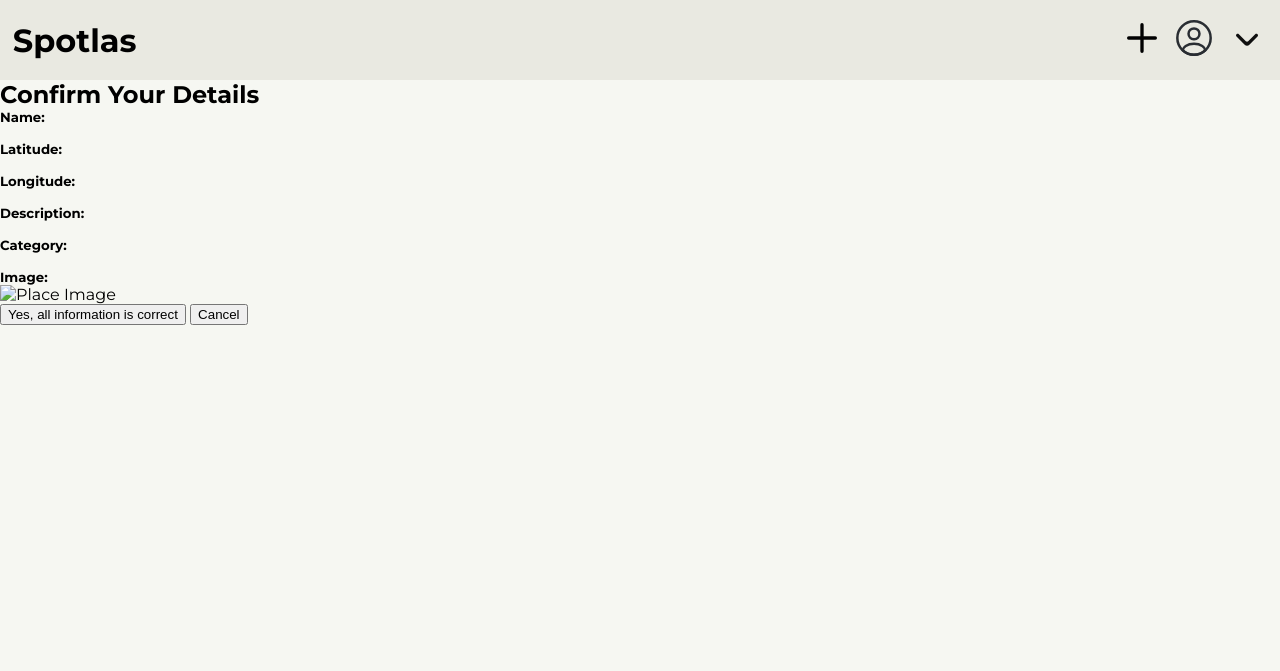
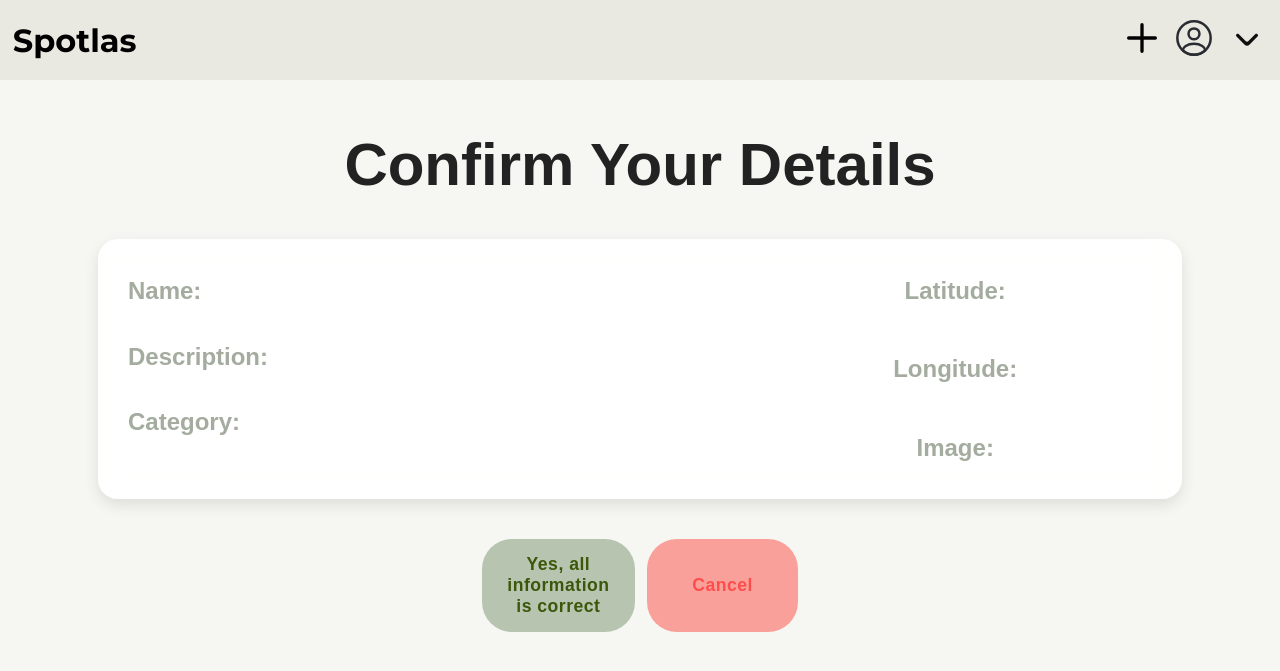
Before and after one commit to Spotlas/Spotlas, a PHP site: page /pages/add_place/finish.html in a window 1280 px wide. Shown: the top 671 px of the page. Run offline with PHP 8.4, Linux system fonts and the light colour scheme.

Commit message:
Add 'Finish' page with confirmation details; implement image preview and session storage for uploaded images

```diff
--- a/project/assets/css/add.css
+++ b/project/assets/css/add.css
@@ -4,7 +4,7 @@ body{
     padding: 0;
    font-family: var(--font-family);
    scroll-behavior: smooth;
-   overflow-y: hidden;
+   overflow-x: hidden;
    background-color: var(--primary-bg-color);
 }
 
@@ -259,3 +259,112 @@ input[type="file"] {
     border-radius: var(--border-radius-m);
     box-shadow: 2px 2px 10px -6px rgba(0,0,0,0.74);
 }
+
+/* ************************************************* Finish ******************************************* */
+/* General styles */
+#finish_main {
+    display: flex;
+    flex-direction: column;
+    align-items: center;
+    justify-content: center;
+    margin-top: 50px;
+    gap: 20px;
+    font-family: Arial, sans-serif;
+    color: #333;
+}
+
+/* Style for confirmation section */
+#confirmation {
+    display: flex;
+    flex-direction: column;
+    align-items: center;
+    justify-content: center;
+    margin-bottom: 20px;
+    text-align: center;
+    font-size: 2.5rem;
+    font-weight: bold;
+    color: #222;
+}
+
+/* Two-column layout for data review */
+.data-section {
+    display: grid;
+    grid-template-columns: 1.5fr 1fr;
+    gap: 40px;
+    width: 80%;
+    padding: 30px;
+    background: rgba(255, 255, 255, 0.9);
+    backdrop-filter: blur(12px);
+    border-radius: 20px;
+    box-shadow: 0 6px 15px rgba(0, 0, 0, 0.1);
+    text-align: left;
+    font-size: 1.2rem;
+    line-height: 1.8;
+}
+
+/* Left column: important details */
+.data-left {
+    font-weight: bold;
+    font-size: 1.4rem;
+    color: #111;
+}
+
+/* Right column: less important details */
+.data-right {
+    color: #555;
+    font-size: 1.1rem;
+    display: flex;
+    flex-direction: column;
+    align-items: center;
+}
+
+.data-right img {
+    margin-top: 10px;
+    border-radius: 10px;
+    box-shadow: 0 4px 10px rgba(0, 0, 0, 0.1);
+}
+
+/* Style for headings */
+h5 {
+    font-size: 1.5rem; /* Set heading size larger than the paragraph text */
+    color: #a3ac9f;   /* Set heading color */
+}
+
+/* Style for buttons */
+#confirmButton, #cancelButton {
+    padding: 15px 25px;
+    margin: 20px 0;
+    border: none;
+    cursor: pointer;
+    width: 50%;
+    border-radius: 30px;
+    font-size: 1.1rem;
+    transition: all 0.3s ease;
+    font-weight: bold;
+    letter-spacing: 0.5px;
+}
+
+#confirmButton {
+    background-color: #98ac90a9;
+    color: #3b570a;
+    max-width: 15vw;
+}
+
+#confirmButton:hover {
+    transform: translateY(-5px);
+}
+
+#cancelButton {
+    background-color: #fe625d94;
+    color: rgba(255, 37, 37, 0.671);
+}
+
+#cancelButton:hover {
+    transform: translateY(-5px);
+}
+
+#finish_buttons{
+    display: flex;
+    justify-content: center;
+    gap: 1vw;
+}
--- a/project/pages/add_place/add.html
+++ b/project/pages/add_place/add.html
@@ -27,7 +27,7 @@
 
 
 </head>
-<body>
+<body style="overflow-y: hidden;">
     <header id="homepage_header">
         <div id="homepage_header_spotlas">
             <a href="../../index.html"><h1>Spotlas</h1></a>
--- a/project/pages/add_place/finish.html
+++ b/project/pages/add_place/finish.html
@@ -24,18 +24,40 @@
     <link rel="stylesheet" href="../../assets/css/add.css">
 
     <script>
+
+    document.getElementById('placeName').innerHTML = sessionStorage.getItem('placeName');
+    document.getElementById('latitude_finish').innerHTML = sessionStorage.getItem('latitude');
+    document.getElementById('longitude_finish').innerHTML = sessionStorage.getItem('longitude');
+    document.getElementById('placeDescription').innerHTML = sessionStorage.getItem('placeDescription');
+    document.getElementById('placeCategory').innerHTML = sessionStorage.getItem('placeCategory');
+
+
+
         window.onload = function () {
-    document.getElementById('placeName').innerHTML = localStorage.getItem('placeName');
-    document.getElementById('latitude_finish').innerHTML = localStorage.getItem('latitude');
-    document.getElementById('longitude_finish').innerHTML = localStorage.getItem('longitude');
-    document.getElementById('placeDescription').innerHTML = localStorage.getItem('placeDescription');
-    document.getElementById('placeCategory').innerHTML = localStorage.getItem('placeCategory');
+    console.log("Window loaded"); // Überprüfe, ob diese Zeile ausgeführt wird
 
-    const savedImage = sessionStorage.getItem('uploadedImage');
-        if (savedImage) {
-            document.getElementById('placeImage').src = savedImage;
+    const uploadedImages = JSON.parse(sessionStorage.getItem('uploadedImages')) || [];
+    const imageContainer = document.getElementById('imageContainer');
+
+    // Alle Bilder im uploadedImage Array anzeigen
+    uploadedImages.forEach((imageData, index) => {
+        const img = document.createElement('img');
+        img.src = imageData; // Hier den Base64-String oder Bild-URL verwenden
+        img.alt = `Bild ${index + 1}`;
+        img.style.width = '200px';
+        img.style.height = 'auto';
+        imageContainer.appendChild(img);
+    });
+    sessionStorage.clear(); // Achtung: Alle Daten im sessionStorage werden gelöscht!
+
+};
+
+
+
+        function goToAdd() {
+            window.location.href = '../../pages/add_place/add.html';
         }
-};
+
 
     </script>
 </head>
@@ -59,40 +81,42 @@
     </header>
 
     <main id="finish_main">
-        <div id="confirmation"></div>
+        <div id="confirmation">
             <h2>Confirm Your Details</h2>
+        </div>
 
-            <div class="box"></div>
+        <div class="data-section">
+            <!-- Linke Spalte: Wichtige Daten -->
+            <div class="data-left">
                 <h5>Name:</h5>
                 <p id="placeName"></p>
-        </div>
-        <div class="box">
-            <h5>Latitude:</h5>
-            <p id="latitude_finish"></p>
-        </div>
-        <div class="box">
-            <h5>Longitude:</h5>
-            <p id="longitude_finish"></p>
-        </div>
-        <div class="box">
+
                 <h5>Description:</h5>
                 <p id="placeDescription"></p>
-        </div>
-        <div class="box">
+
                 <h5>Category:</h5>
                 <p id="placeCategory"></p>
             </div>
-        <div class="box">
+
+            <!-- Rechte Spalte: Weniger wichtige Daten -->
+            <div class="data-right">
+                <h5>Latitude:</h5>
+                <p id="latitude_finish"></p>
+
+                <h5>Longitude:</h5>
+                <p id="longitude_finish"></p>
+
                 <h5>Image:</h5>
-            <img id="placeImage" src="" alt="Place Image" width="200px">
-        </div>
-
-            <button id="confirmButton">Yes, all information is correct</button>
-            <button id="cancelButton">Cancel</button>
+                <div id="imageContainer"></div>
             </div>
         </div>
 
+        <div id="finish_buttons">
+             <button id="confirmButton">Yes, all information is correct</button>
+            <button onclick="goToAdd()" id="cancelButton">Cancel</button>
+        </div>
 
 
     </main>
+
 </body>
```
Also changed, not shown: project/assets/js/add.js (+22 -15 lines). Lines whose indentation alone changed are shown as unchanged.
